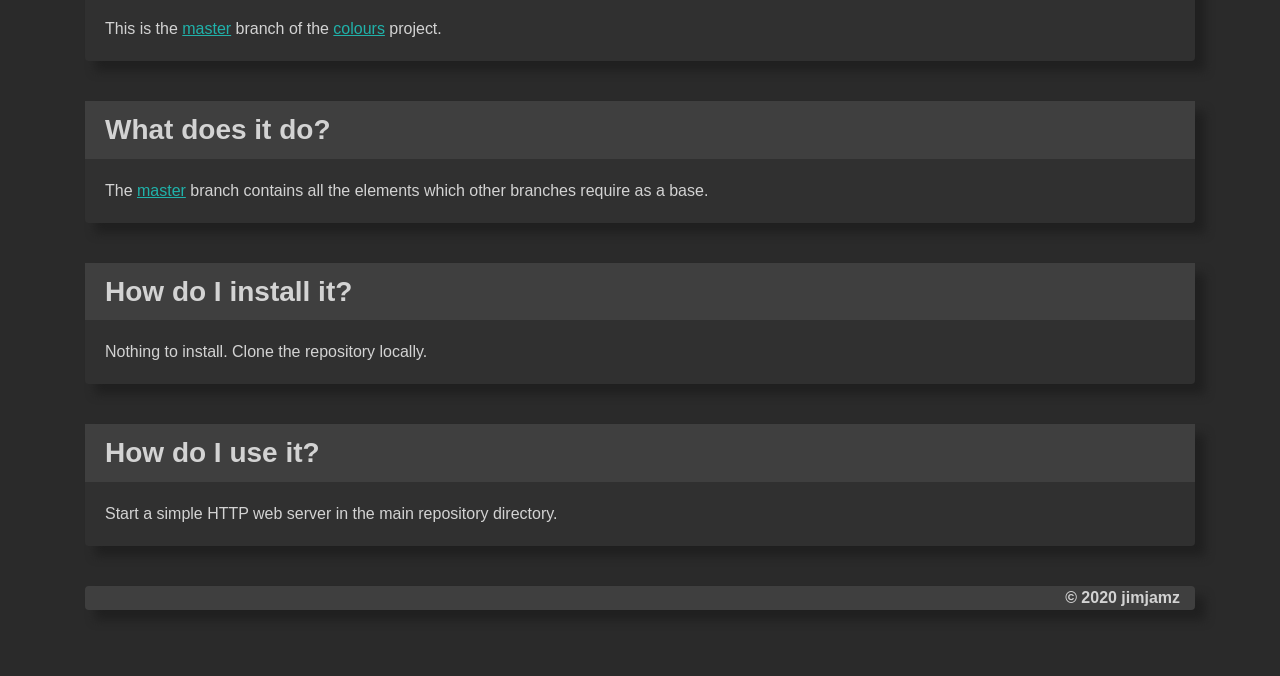
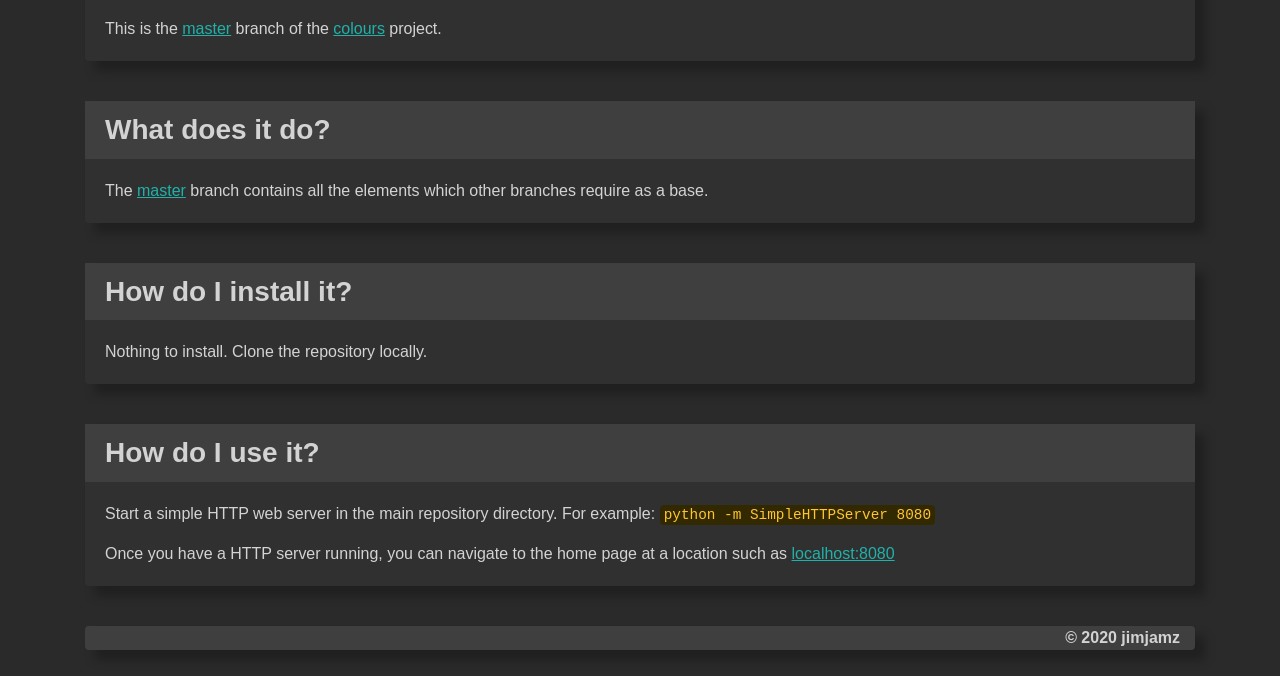
Before and after one commit to jimjamz/colours, a plain HTML site: page doc/doc.html in a window 1280 px wide. Shown: the part 183-859 px from the top of the page. Before the commit the page ends 818 px from the top, so only its background shows below. Drawn offline with Linux system fonts and the light colour scheme.

Commit message:
Added css styling for code snippets in the documentation

```diff
--- a/css/doc.css
+++ b/css/doc.css
@@ -19,6 +19,24 @@ p {
 
 a {
     color: lightseagreen;
+}
+
+a:hover {
+    color: cyan;
+}
+
+code {
+    font-family: "Courier New", monospace;
+    padding: 2px 4px;
+    font-size: 90%;
+    color: #ffc533;
+    background-color: #332900;
+    border-radius: 4px;
+}
+
+code:hover {
+    color: #ffe066;
+    background-color: #373000;
 }
 
 .h1, .h2, .h3, h1, h2, h3 {
--- a/doc/doc.html
+++ b/doc/doc.html
@@ -29,7 +29,8 @@
       <div class="card mb-4">
         <h2 class="card-header">How do I use it?</h2>
         <div class="card-body">
-          <p class="mb-0">Start a simple HTTP web server in the main repository directory.</p>
+          <p>Start a simple HTTP web server in the main repository directory.  For example: <code>python -m SimpleHTTPServer 8080</code></p>
+          <p class="mb-0">Once you have a HTTP server running, you can navigate to the home page at a location such as <a href="localhost:8080">localhost:8080</a></p>
         </div>
       </div>
       <div class="card" id="colours-footer">
```
